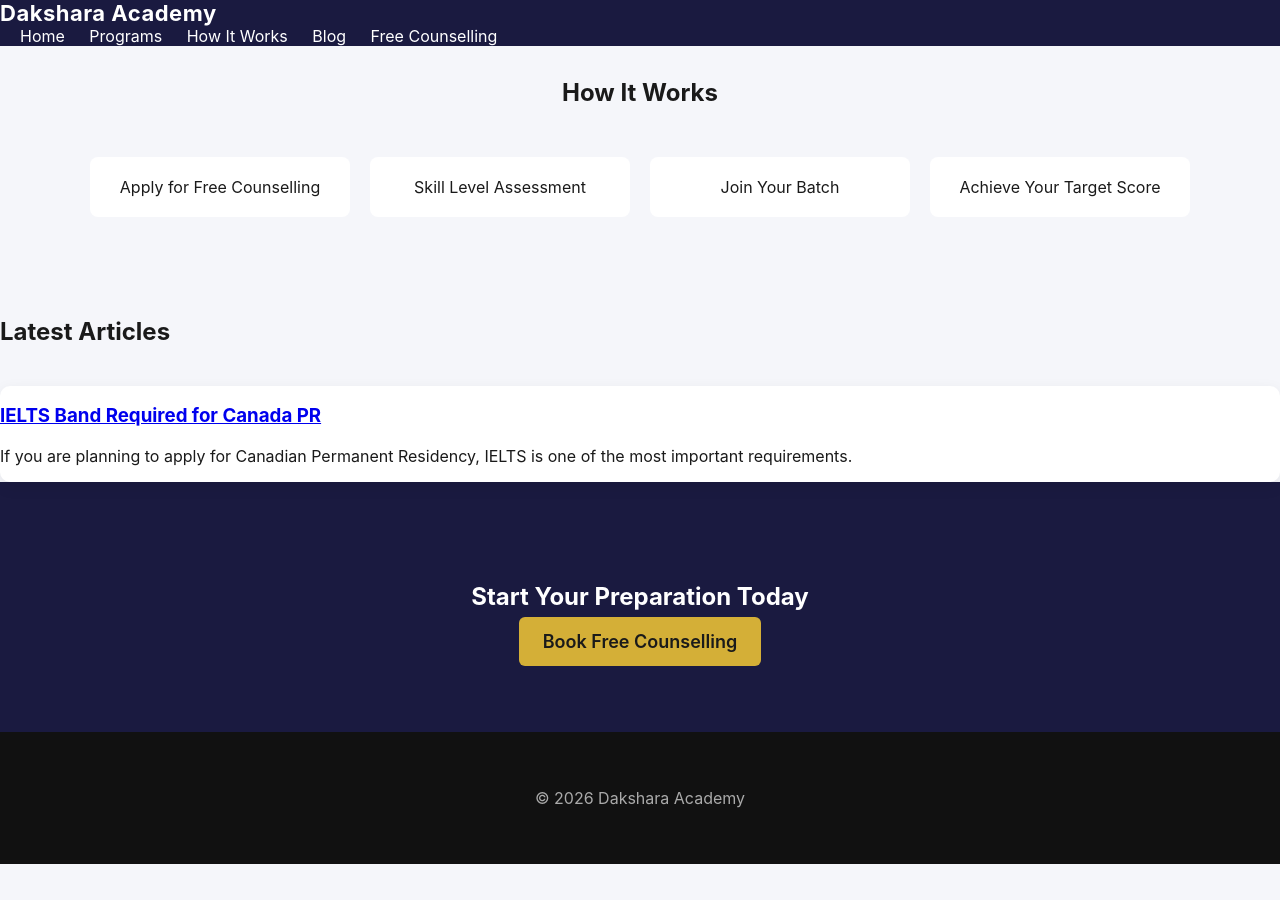
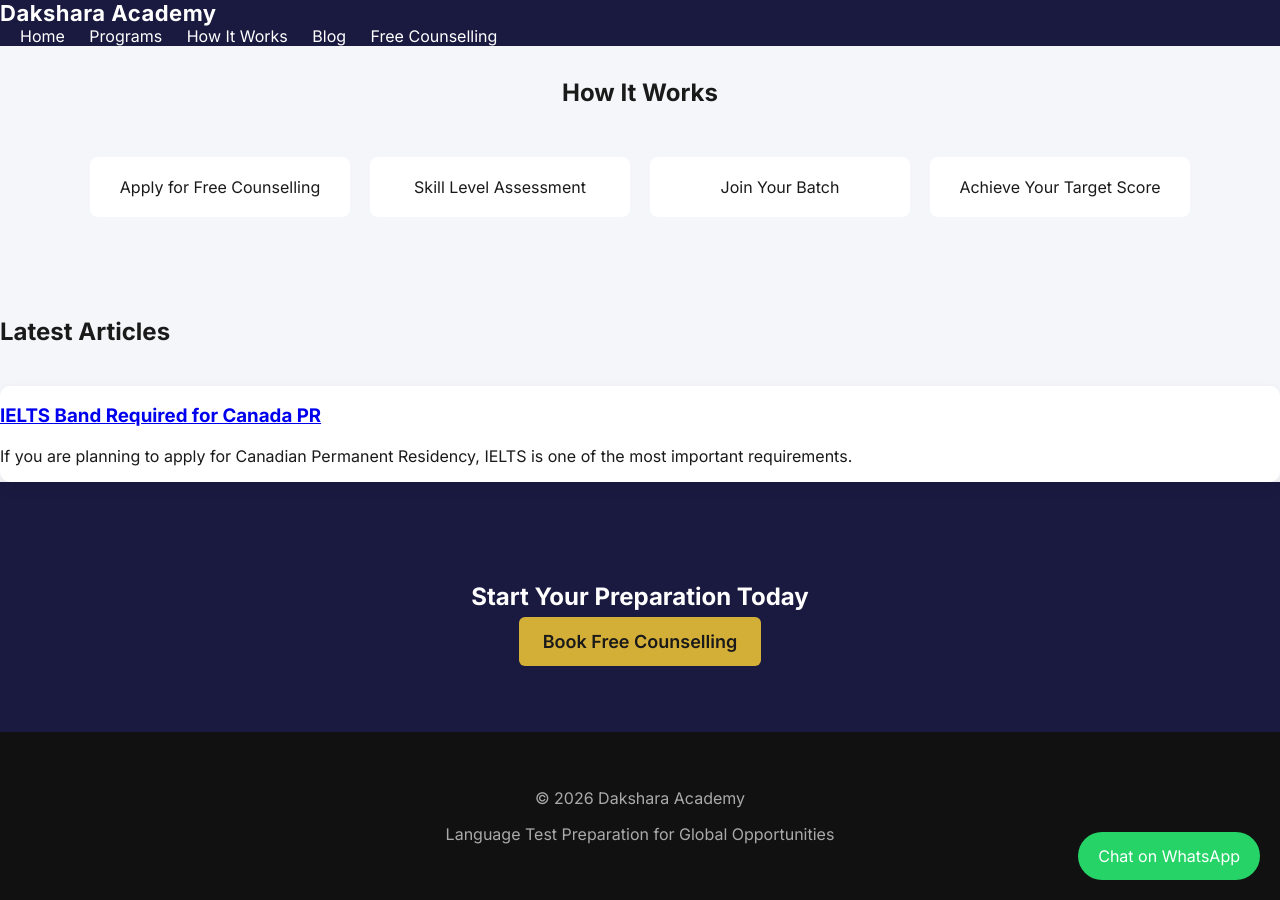
Before and after one commit to daksharaacademy/daksharaacademy.github.io, a Jekyll site: the page built from index.html, in a window 1280 px wide and 900 px high, scrolled down 1360 px. Built offline with Jekyll 4.4.1, drawn with Linux system fonts in a browser that asks for light colours; before the commit the page ends 2224 px from its top, so only the background shows below that.

Commit message:
Update default.html

```diff
--- a/_layouts/default.html
+++ b/_layouts/default.html
@@ -5,8 +5,11 @@
 <meta charset="UTF-8">
 <meta name="viewport" content="width=device-width, initial-scale=1.0">
 
-<title>{{ page.title }} | Dakshara Academy</title>
+<title>{{ page.title }} | Dakshara Academy | IELTS, PTE & CELPIP Preparation</title>
 
+<meta name="description" content="Prepare for IELTS, PTE and CELPIP with structured training, expert guidance and small batches. Book free counselling today.">
+<link rel="preconnect" href="https://fonts.googleapis.com">
+<link href="https://fonts.googleapis.com/css2?family=Inter:wght@400;500;600;700&display=swap" rel="stylesheet">
 <link rel="stylesheet" href="{{ '/assets/style.css' | relative_url }}">
 
 </head>
@@ -43,9 +46,20 @@
 
 <footer>
 
-<p>© {{ site.time | date: "%Y" }} Dakshara Academy</p>
+<div class="container footer">
+
+<p>© 2026 Dakshara Academy</p>
+
+<p>Language Test Preparation for Global Opportunities</p>
+
+</div>
 
 </footer>
+<a class="whatsapp-button"
+href="https://wa.me/91XXXXXXXXXX"
+target="_blank">
+Chat on WhatsApp
+</a>
 
 </body>
 
```
